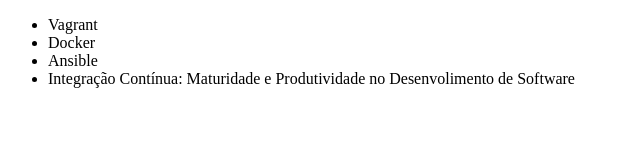
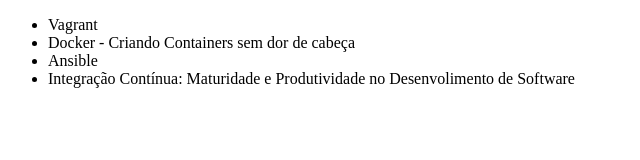
Before and after one commit to rafael-estevam/Alura-Git, a plain HTML site: page index.html in a window 1280 px wide. Shown: the whole page, without its empty margins (0-640 px from the left). Drawn offline with Linux system fonts and the light colour scheme.

Commit message:
corrigindo nome do curso de docker

```diff
--- a/index.html
+++ b/index.html
@@ -8,7 +8,7 @@
 <body>
 	<ul>
 		<li>Vagrant</li>
-		<li>Docker</li>
+		<li>Docker - Criando Containers sem dor de cabeça</li>
 		<li>Ansible</li>
 		<li>Integração Contínua: Maturidade e Produtividade no Desenvolimento de Software</li>
 	</ul>
```
